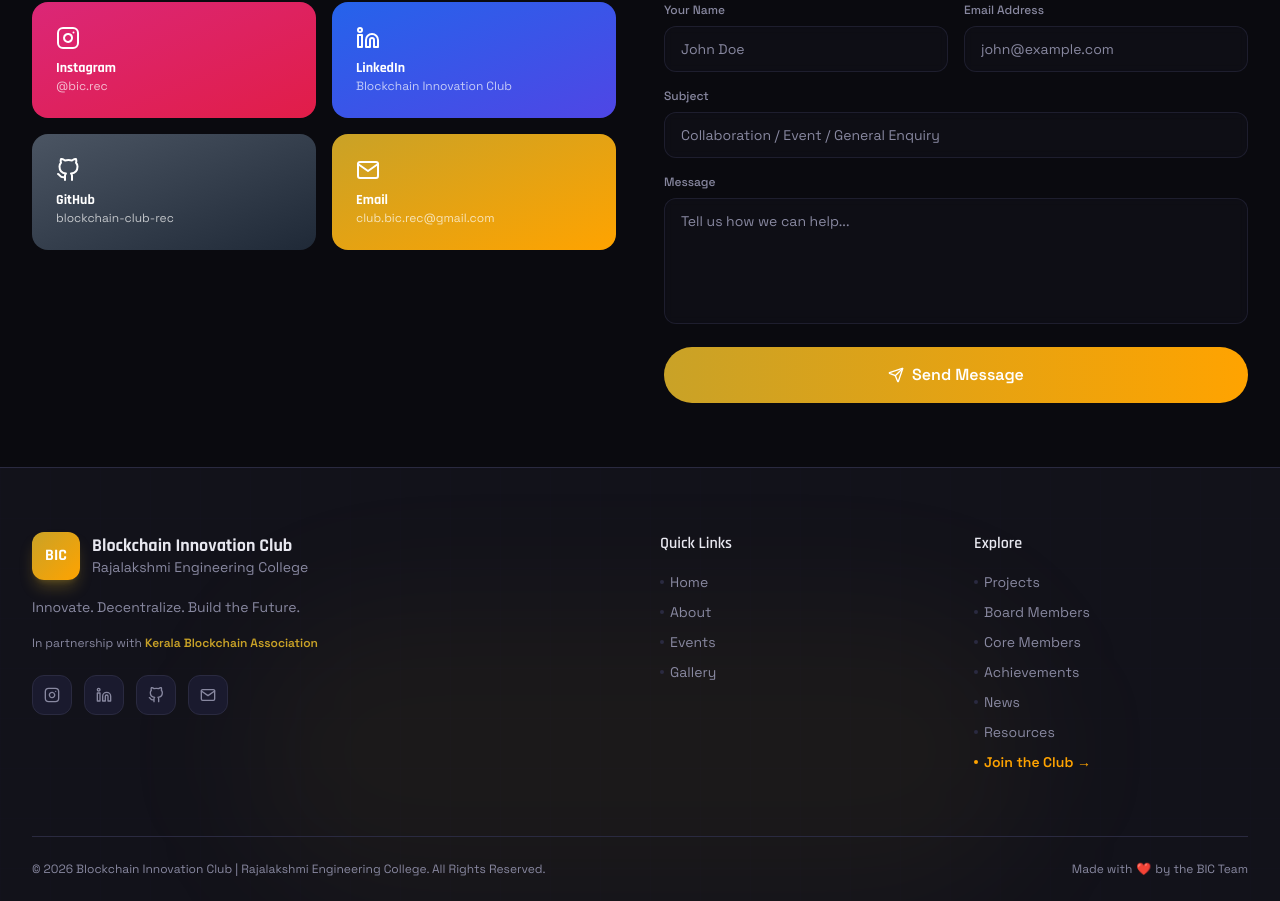
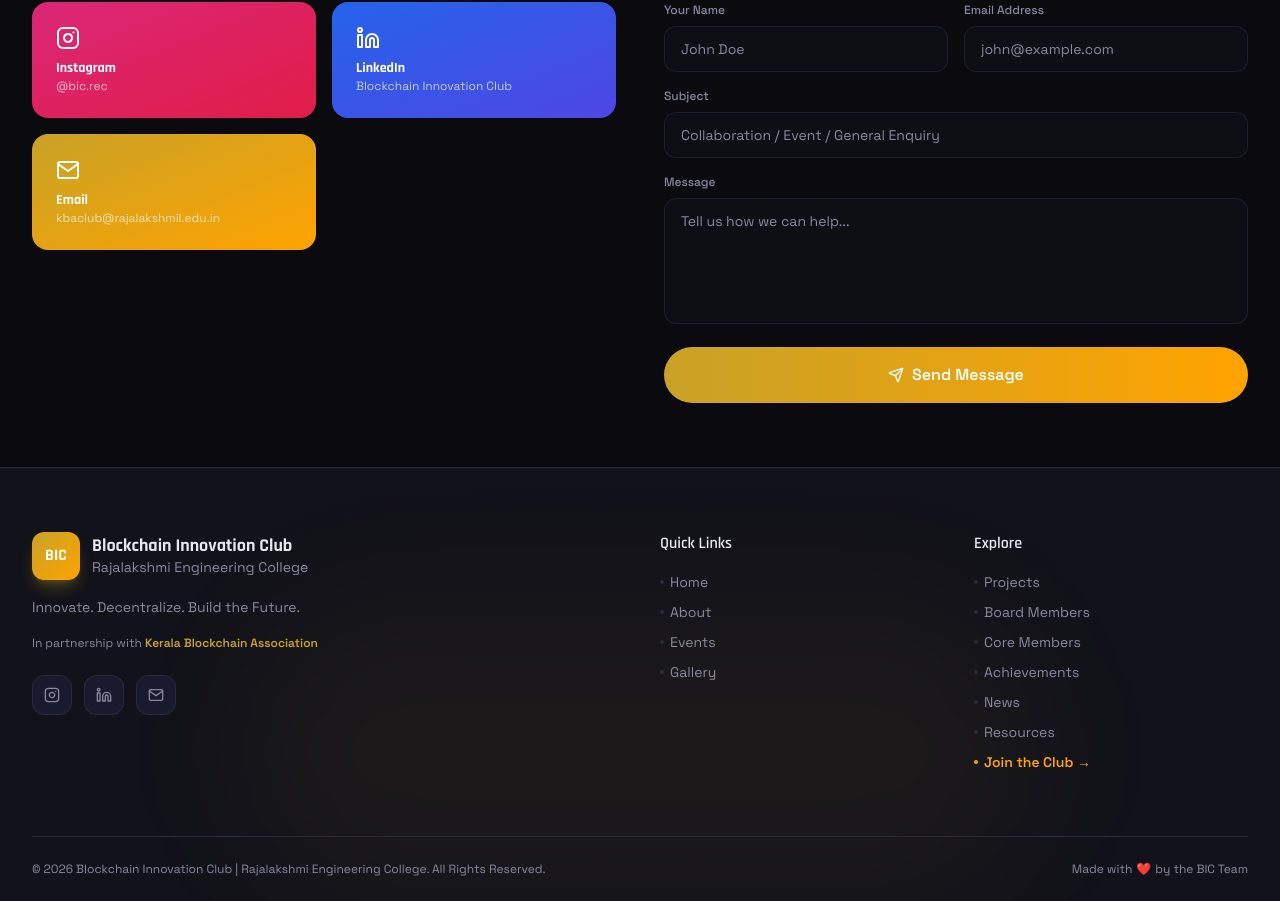
Before and after one commit to SaIdEeVaN/BIC-REC_Site, a React (Vite) app: page /contact in a window 1280 px wide. Shown: the part 834-1735 px from the top of the page. Built offline with nearby package versions, Linux system fonts and the light colour scheme.

Commit message:
Added hyperlinks for club's insta, linkedin and email

```diff
--- a/src/components/Footer.jsx
+++ b/src/components/Footer.jsx
@@ -1,5 +1,5 @@
 import { Link } from 'react-router-dom'
-import { FiInstagram, FiLinkedin, FiGithub, FiMail } from 'react-icons/fi'
+import { FiInstagram, FiLinkedin, FiMail } from 'react-icons/fi'
 
 const quickLinks = [
   { name: 'Home', path: '/' },
@@ -17,10 +17,9 @@ const moreLinks = [
 ]
 
 const socialLinks = [
-  { icon: FiInstagram, label: 'Instagram', href: 'https://www.instagram.com/bic.rec', color: 'hover:text-pink-400' },
-  { icon: FiLinkedin, label: 'LinkedIn', href: 'https://www.linkedin.com/company/bicrec/', color: 'hover:text-blue-400' },
-  { icon: FiGithub, label: 'GitHub', href: '#', color: 'hover:text-gray-300' },
-  { icon: FiMail, label: 'Email', href: 'mailto:kbaclub@rajalakshmi.edu.in', color: 'hover:text-accent' },
+  { icon: FiInstagram, label: 'Instagram', href: 'https://www.instagram.com/bic.rec?utm_source=ig_web_button_share_sheet&igsi=ZDNlZDc0MzIxNw==', color: 'hover:text-pink-400' },
+  { icon: FiLinkedin, label: 'LinkedIn', href: 'https://www.linkedin.com/company/bicrec', color: 'hover:text-blue-400' },
+  { icon: FiMail, label: 'Email', href: 'mailto:kbaclub@rajalakshmil.edu.in', color: 'hover:text-accent' },
 ]
 
 export default function Footer() {
--- a/src/pages/Contact.jsx
+++ b/src/pages/Contact.jsx
@@ -1,21 +1,20 @@
 import { useState } from 'react'
 import { motion } from 'framer-motion'
 import { Mail, MapPin, Share2, Send, CheckCircle } from 'lucide-react'
-import { FiInstagram, FiLinkedin, FiGithub, FiMail } from 'react-icons/fi'
+import { FiInstagram, FiLinkedin, FiMail } from 'react-icons/fi'
 import PageTransition from '../components/PageTransition'
 import Button from '../components/ui/Button'
 
 const contactInfo = [
-  { icon: Mail, label: 'Email Us', value: 'club.bic.rec@gmail.com', color: 'text-primary', href: 'mailto:club.bic.rec@gmail.com' },
+  { icon: Mail, label: 'Email Us', value: 'kbaclub@rajalakshmil.edu.in', color: 'text-primary', href: 'mailto:kbaclub@rajalakshmil.edu.in' },
   { icon: MapPin, label: 'Location', value: 'Rajalakshmi Engineering College, Thandalam, Chennai – 602105', color: 'text-accent', href: null },
-  { icon: Share2, label: 'Follow Us', value: 'Find us on Instagram, LinkedIn & GitHub', color: 'text-emerald-400', href: null },
+  { icon: Share2, label: 'Follow Us', value: 'Find us on Instagram & LinkedIn', color: 'text-emerald-400', href: null },
 ]
 
 const socials = [
-  { icon: FiInstagram, label: 'Instagram', handle: '@bic.rec', href: '#', bg: 'from-pink-600 to-rose-600' },
-  { icon: FiLinkedin, label: 'LinkedIn', handle: 'Blockchain Innovation Club', href: '#', bg: 'from-blue-600 to-indigo-600' },
-  { icon: FiGithub, label: 'GitHub', handle: 'blockchain-club-rec', href: '#', bg: 'from-gray-600 to-gray-800' },
-  { icon: FiMail, label: 'Email', handle: 'club.bic.rec@gmail.com', href: 'mailto:club.bic.rec@gmail.com', bg: 'from-primary to-accent' },
+  { icon: FiInstagram, label: 'Instagram', handle: '@bic.rec', href: 'https://www.instagram.com/bic.rec?utm_source=ig_web_button_share_sheet&igsi=ZDNlZDc0MzIxNw==', bg: 'from-pink-600 to-rose-600' },
+  { icon: FiLinkedin, label: 'LinkedIn', handle: 'Blockchain Innovation Club', href: 'https://www.linkedin.com/company/bicrec', bg: 'from-blue-600 to-indigo-600' },
+  { icon: FiMail, label: 'Email', handle: 'kbaclub@rajalakshmil.edu.in', href: 'mailto:kbaclub@rajalakshmil.edu.in', bg: 'from-primary to-accent' },
 ]
 
 export default function Contact() {
--- a/src/pages/Home.jsx
+++ b/src/pages/Home.jsx
@@ -166,8 +166,8 @@ const Home = () => {
                         <p className="hero-glow-text" style={{fontSize: "1.5rem", fontWeight: "bold", margin: 0}}>BIC REC</p>
                         <p>Blockchain Innovation Club<br />Rajalakshmi Engineering College<br />Chennai, Tamil Nadu, India</p>
                         <div className="footer-socials">
-                            <a href="#" target="_blank" rel="noopener noreferrer"><i className="fab fa-instagram" /></a>
-                            <a href="#" target="_blank" rel="noopener noreferrer"><i className="fab fa-linkedin" /></a>
+                            <a href="https://www.instagram.com/bic.rec?utm_source=ig_web_button_share_sheet&igsi=ZDNlZDc0MzIxNw==" target="_blank" rel="noopener noreferrer"><i className="fab fa-instagram" /></a>
+                            <a href="https://www.linkedin.com/company/bicrec" target="_blank" rel="noopener noreferrer"><i className="fab fa-linkedin" /></a>
                             <a href="#" target="_blank" rel="noopener noreferrer"><i className="fab fa-youtube" /></a>
                         </div>
                     </div>
--- a/src/pages/News.jsx
+++ b/src/pages/News.jsx
@@ -102,9 +102,8 @@ export default function News() {
             <h3 className="font-heading font-bold text-2xl text-text-primary mb-2">Stay in the Loop</h3>
             <p className="text-text-muted mb-6 text-sm">Follow us on social media to never miss an update.</p>
             <div className="flex flex-wrap gap-3 justify-center">
-              <Button href="#" variant="outline">📸 Instagram</Button>
-              <Button href="#" variant="outline">💼 LinkedIn</Button>
-              <Button href="#" variant="outline">🐙 GitHub</Button>
+              <Button href="https://www.instagram.com/bic.rec?utm_source=ig_web_button_share_sheet&igsi=ZDNlZDc0MzIxNw==" variant="outline">📸 Instagram</Button>
+              <Button href="https://www.linkedin.com/company/bicrec" variant="outline">💼 LinkedIn</Button>
             </div>
           </motion.div>
         </div>
```
